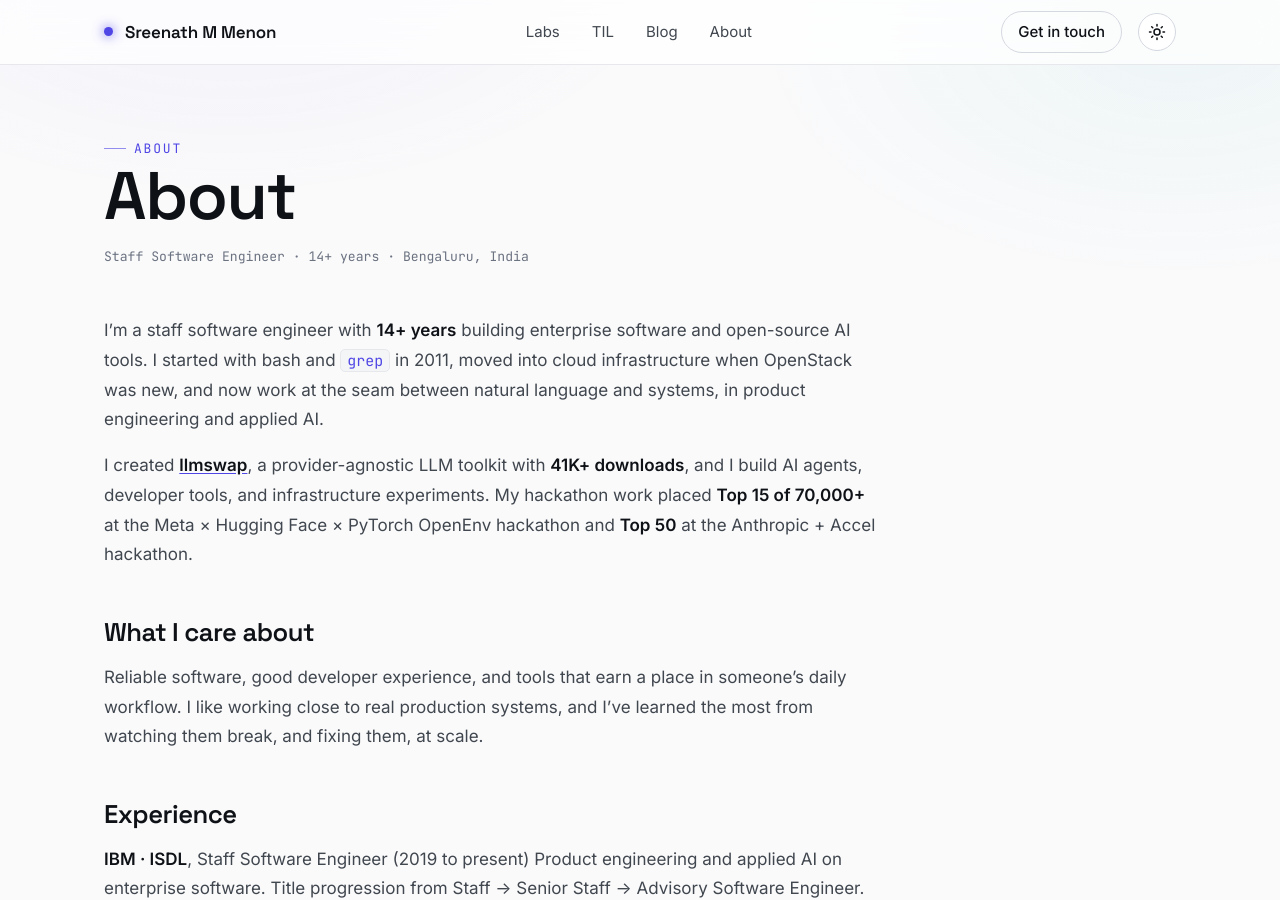
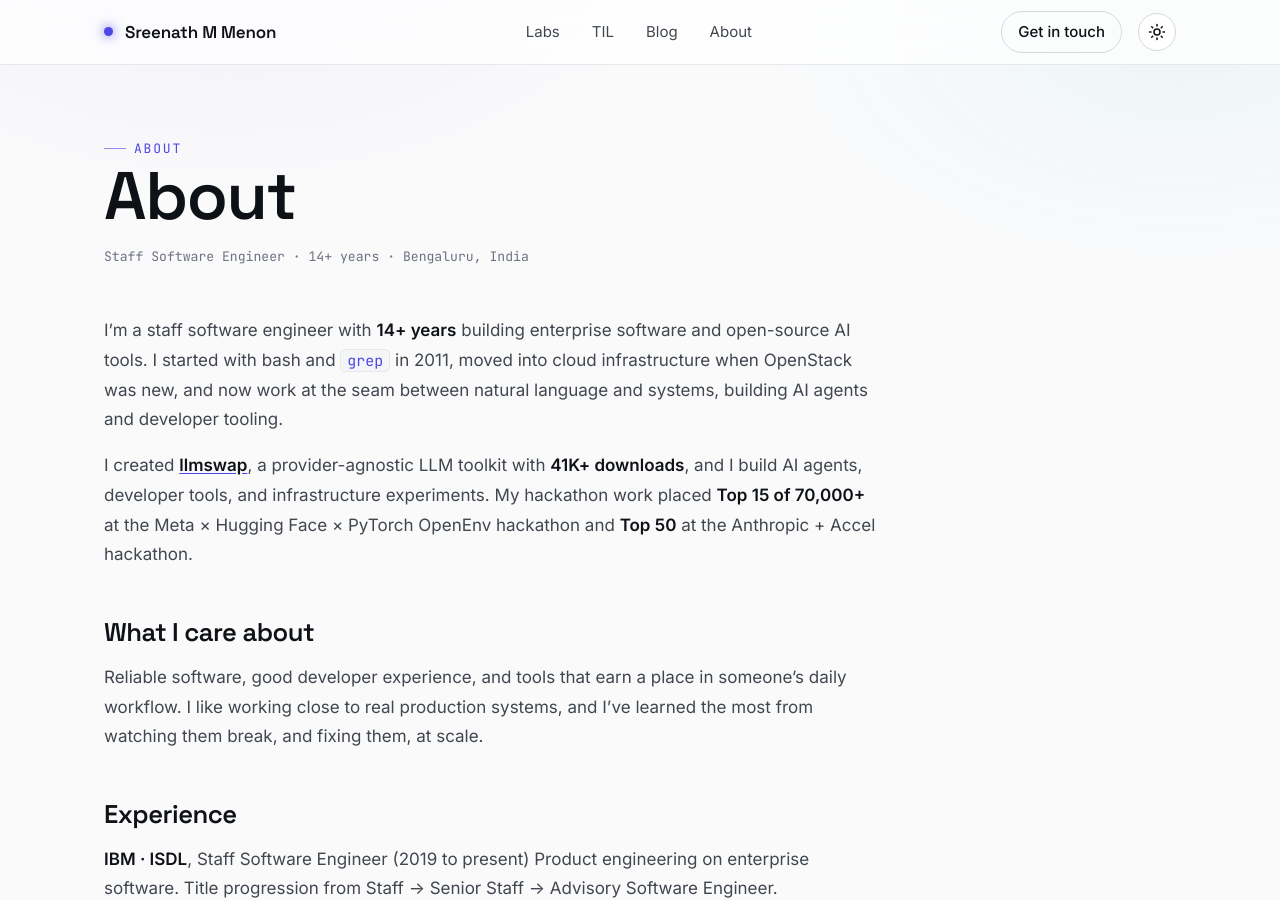
Before and after one commit to sreenathmmenon/sreenathmmenon.github.io, a Jekyll site: the page built from about.md, in a window 1280 px wide and 900 px high. Built offline with Jekyll 4.4.1, drawn with Linux system fonts in a browser that asks for light colours.

Commit message:
Reposition applied AI to own projects; keep IBM as title+dates only (no AI claim)

```diff
--- a/_config.yml
+++ b/_config.yml
@@ -3,8 +3,8 @@ title: Sreenath M Menon
 lang: en
 email: zreenathmenon@gmail.com
 description: >-
-  Staff Software Engineer (14+ years) in product engineering and applied AI.
-  Creator of llmswap (41K+ downloads). Building open-source AI tools and infrastructure.
+  Staff Software Engineer (14+ years). Creator of llmswap (41K+ downloads).
+  Building open-source AI tools, agents, and infrastructure.
 baseurl: ""
 url: "https://sreenathmenon.com"
 github_username: sreenathmmenon
@@ -30,8 +30,8 @@ hero:
   lede: >-
     I'm a staff software engineer with 14+ years building enterprise software and open-source AI
     tools, lately safe and auditable autonomous systems. I created llmswap (41K+ downloads), placed
-    Top 15 of 70,000+ at the Meta × Hugging Face × PyTorch hackathon, and I'm currently at IBM working
-    in product engineering and applied AI.
+    Top 15 of 70,000+ at the Meta × Hugging Face × PyTorch hackathon, and build AI agents and
+    developer tooling. I'm currently a staff engineer at IBM.
 focus:
   - Applied AI & Agents
   - Product Engineering
--- a/_data/experience.yml
+++ b/_data/experience.yml
@@ -4,7 +4,7 @@
   role: Staff Software Engineer
   progression: Staff → Senior Staff → Advisory Software Engineer
   desc: >-
-    Product engineering and applied AI on enterprise software. Title progression from Staff to
+    Product engineering on enterprise software. Title progression from Staff to
     Advisory Software Engineer over 5+ years.
 
 - when: 2018 to 2019
--- a/about.md
+++ b/about.md
@@ -6,7 +6,7 @@ eyebrow: About
 subtitle: Staff Software Engineer · 14+ years · Bengaluru, India
 ---
 
-I'm a staff software engineer with **14+ years** building enterprise software and open-source AI tools. I started with bash and `grep` in 2011, moved into cloud infrastructure when OpenStack was new, and now work at the seam between natural language and systems, in product engineering and applied AI.
+I'm a staff software engineer with **14+ years** building enterprise software and open-source AI tools. I started with bash and `grep` in 2011, moved into cloud infrastructure when OpenStack was new, and now work at the seam between natural language and systems, building AI agents and developer tooling.
 
 I created [**llmswap**](https://llmswap.org), a provider-agnostic LLM toolkit with **41K+ downloads**, and I build AI agents, developer tools, and infrastructure experiments. My hackathon work placed **Top 15 of 70,000+** at the Meta × Hugging Face × PyTorch OpenEnv hackathon and **Top 50** at the Anthropic + Accel hackathon.
 
@@ -17,7 +17,7 @@ Reliable software, good developer experience, and tools that earn a place in som
 ## Experience
 
 **IBM · ISDL**, Staff Software Engineer (2019 to present)
-Product engineering and applied AI on enterprise software. Title progression from Staff → Senior Staff → Advisory Software Engineer.
+Product engineering on enterprise software. Title progression from Staff → Senior Staff → Advisory Software Engineer.
 
 **UST Global**, Systems Analyst (2018 to 2019)
 Built a customer-interaction platform integrating AWS Connect, Transcribe and Comprehend for real-time call processing and sentiment analysis.
--- a/llms.txt
+++ b/llms.txt
@@ -13,7 +13,7 @@ Sreenath M Menon is a staff software engineer at IBM (India Systems Development
 
 ## Experience
 
-- Staff Software Engineer, IBM (India Systems Development Lab), 2019 to present. Product engineering and applied AI; title progression from Staff to Advisory Software Engineer.
+- Staff Software Engineer, IBM (India Systems Development Lab), 2019 to present. Product engineering on enterprise software; title progression from Staff to Advisory Software Engineer.
 - Systems Analyst, UST Global, 2018 to 2019. Customer-interaction platform on AWS Connect, Transcribe, and Comprehend.
 - Senior Software Engineer L2, Poornam Info Vision, 2011 to 2018. Cloud-management product development and an OpenStack-based billing platform.
 
```
Also changed, not shown: other parts of llms.txt (+1 -1 lines).
